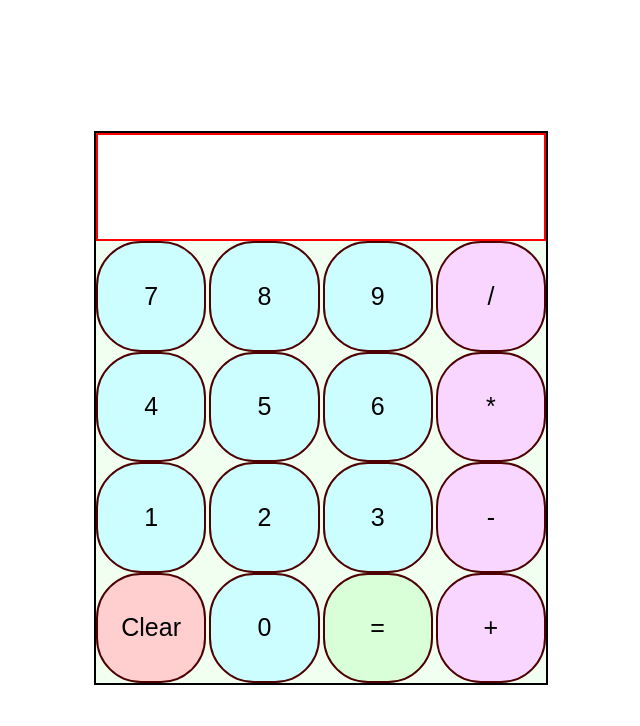
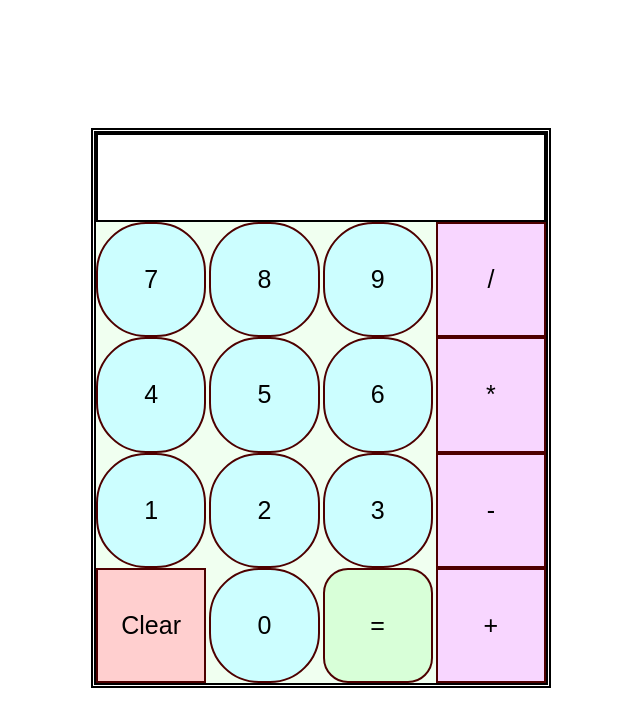
Before and after one commit to Keyluce/CODSOFT, a plain HTML site: page index.html in a window 1280 px wide. Shown: the whole page, without its empty margins (319-959 px from the left). Drawn offline with Linux system fonts and the light colour scheme.

Commit message:
Make different types of buttons look different

```diff
--- a/code.js
+++ b/code.js
@@ -29,8 +29,7 @@ function operate(num1, op, num2) {
 }
 function displayButton(e) {
 
-    if (equalPressed)
-    {
+    if (equalPressed) {
         reset();
     }
     arr.push(this.textContent);
@@ -42,17 +41,15 @@ function symbolFunc() {
     console.log(`arr is: ${arr}`);
     console.log('Symbol pressed');
 
-    if (equalPressed == true)
-    {
+    if (equalPressed == true) {
 
         equalPressed = false;
     }
-    else{
+    else {
         console.log("Else");
         let string = arr.join('');
         arr = [];
-        if (string == '')
-        {
+        if (string == '') {
             operator = this.textContent;
             return;
         }
@@ -105,8 +102,7 @@ function equalFunc() {
 
 }
 
-function reset()
-{
+function reset() {
     console.log("RESET");
     arr = [];
     arr2 = [];
@@ -114,18 +110,16 @@ function reset()
     message.textContent = '';
 }
 
+
+
+
+
 let arr = [];
 let arr2 = [];
-
 let equalPressed = false;
-let opSwitch = false;
 let number1;
 let operator;
 let number2;
-let displayVar = '';
-let numArray = [];
-let opArray = [];
-let num = 0;
 
 const digits = document.querySelectorAll('.digit');
 const symbols = document.querySelectorAll('.symbol');
@@ -135,4 +129,4 @@ const clear = document.querySelector('.clear');
 digits.forEach(button => button.addEventListener('click', displayButton));
 symbols.forEach(button => button.addEventListener('click', symbolFunc))
 equal.addEventListener('click', equalFunc);
-clear.addEventListener('click',reset);
+clear.addEventListener('click', reset);
--- a/stylesheet.css
+++ b/stylesheet.css
@@ -6,7 +6,7 @@ body{
 
 }
 .container{
-    border: 2px solid black;
+    border: 5px double black;
     height: 550px;
     width: 450px;
     display: flex;
@@ -15,8 +15,8 @@ body{
 
 }
 .display{
-    border: 2px solid red;
-    height: 18%;
+    border: 2px solid black;
+    height: 80px;
     display: flex;
     justify-content: end;
     align-items: end;
@@ -24,7 +24,7 @@ body{
     padding-right: 15px;
     padding-bottom: 5px;
     font-weight: bold;
-    font-size: 30px;
+    font-size: 50px;
 
 
 }
@@ -42,14 +42,20 @@ button{
     align-items: center;
     background-color: rgb(204, 254, 255);
     font-size: 25px;
-    border-radius: 45px;
+    border-radius: 50px;
+
+
+
 }
 .symbol{
-    background-color: rgb(248, 214, 255)
+    background-color: rgb(248, 214, 255);
+    border-radius: 0px;
 }
 .equal{
     background-color: rgb(216, 255, 216);
+    border-radius: 25px;
 }
 .clear{
     background-color: rgb(255, 207, 207);
+    border-radius: 0px;
 }
```
